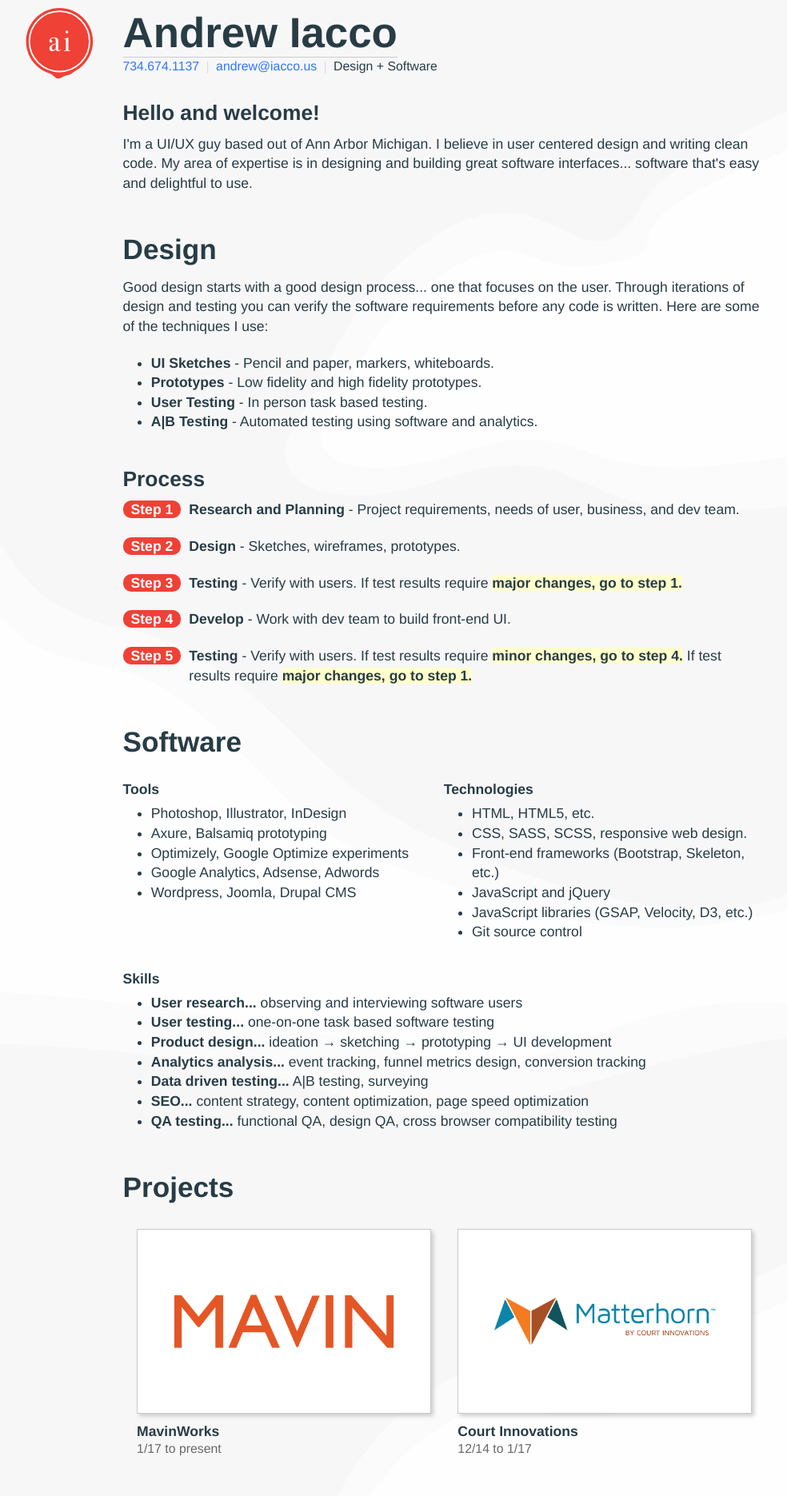
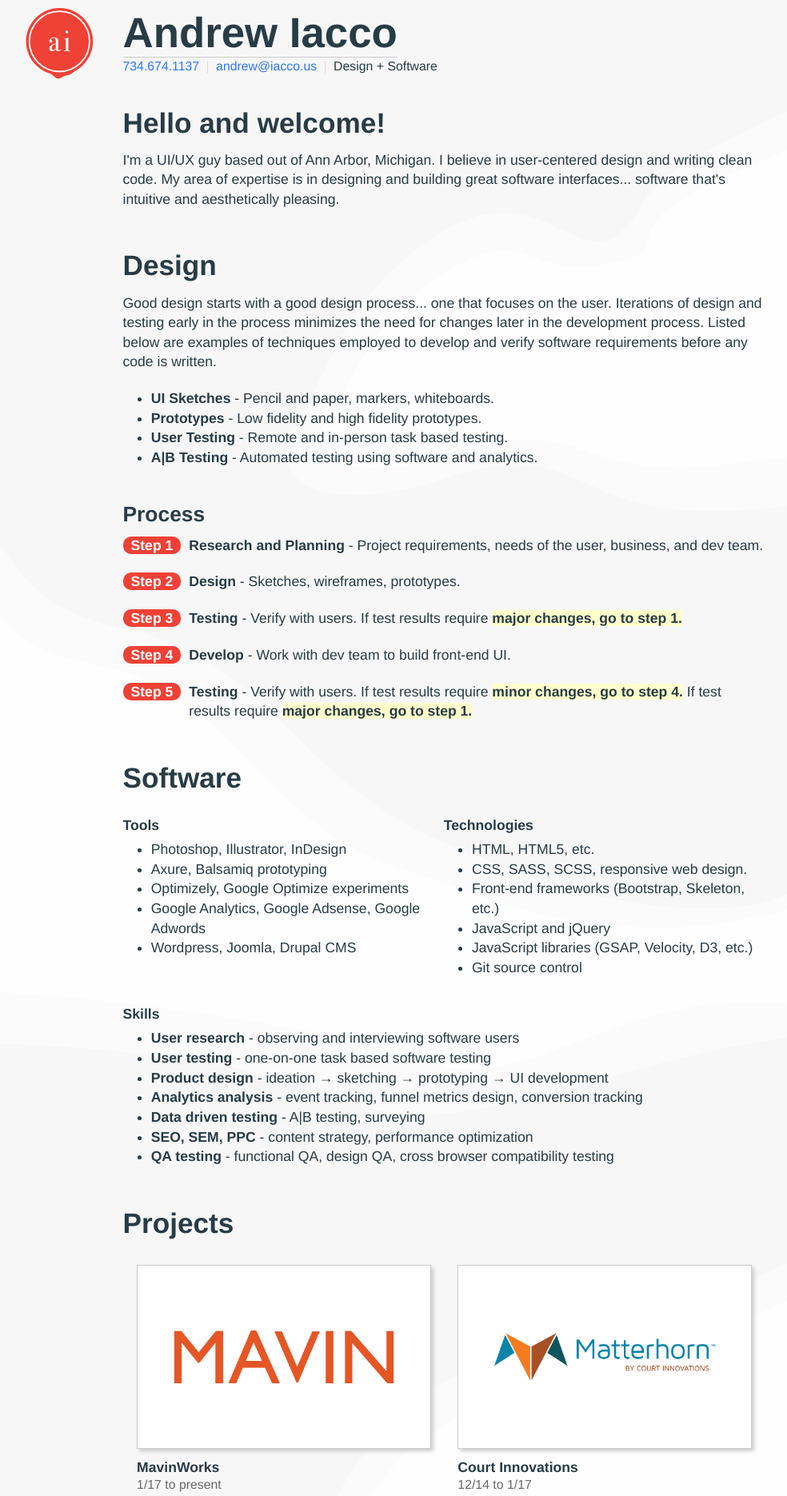
Before and after one commit to iaccoand/iacco_us, a plain HTML site: page index.html in a window 1280 px wide. Shown: the top 1871 px of the page at 80% size, without its empty margins (154-1138 px from the left). Drawn offline with Linux system fonts and the light colour scheme; a web font is replaced by a local one.

Commit message:
Misc text edits

```diff
--- a/index.html
+++ b/index.html
@@ -48,23 +48,23 @@
 			<div class="fourteen columns" id="main-content">
 				<!--========== OVERVIEW ==========-->
 				<div class="row">
-					<h3>Hello and welcome!</h3>
-					<p>I'm a UI/UX guy based out of Ann Arbor Michigan. I believe in user centered design and writing clean code. My area of expertise is in designing and building great software interfaces... software that's easy and delightful to use.</p>
+					<h2>Hello and welcome!</h2>
+					<p>I'm a UI/UX guy based out of Ann Arbor, Michigan. I believe in user-centered design and writing clean code. My area of expertise is in designing and building great software interfaces... software that's intuitive and aesthetically pleasing.</p>
 				</div>
 				<!--========== DESIGN ==========-->
 				<div class="row" id="design">
 					<h2>Design</h2>
-					<p>Good design starts with a good design process... one that focuses on the user. Through iterations of design and testing you can verify the software requirements before any code is written. Here are some of the techniques I use:</p>
+					<p>Good design starts with a good design process... one that focuses on the user. Iterations of design and testing early in the process minimizes the need for changes later in the development process. Listed below are examples of techniques employed to develop and verify software requirements before any code is written.</p>
 					<ul>
 						<li><strong>UI Sketches</strong> - Pencil and paper, markers, whiteboards. </li>
 						<li><strong>Prototypes</strong> - Low fidelity and high fidelity prototypes.</li>
-						<li><strong>User Testing</strong> - In person task based testing.</li>
+						<li><strong>User Testing</strong> - Remote and in-person task based testing.</li>
 						<li><strong>A|B Testing</strong> - Automated testing using software and analytics.</li>
 					</ul>
 					<h3>Process</h3>
 					<p class="step">
 						<span class="number-holder"><span>Step 1</span></span>
-						<span><strong>Research and Planning</strong> - Project requirements, needs of user, business, and dev team.</span>
+						<span><strong>Research and Planning</strong> - Project requirements, needs of the user, business, and dev team.</span>
 					</p>
 					<p class="step">
 						<span class="number-holder"><span>Step 2</span></span>
@@ -92,7 +92,7 @@
 							<li>Photoshop, Illustrator, InDesign</li>
 							<li>Axure, Balsamiq prototyping</li>
 							<li>Optimizely, Google Optimize experiments</li>
-							<li>Google Analytics, Adsense, Adwords</li>
+							<li>Google Analytics, Google Adsense, Google Adwords</li>
 							<li>Wordpress, Joomla, Drupal CMS</li>
 						</ul>
 					</div>
@@ -111,13 +111,13 @@
 				<div class="row">
 					<h5>Skills</h5>
 					<ul>
-						<li><strong>User research...</strong> observing and interviewing software users</li>
-						<li><strong>User testing...</strong> one-on-one task based software testing</li>
-						<li><strong>Product design...</strong> ideation &rarr; sketching &rarr; prototyping &rarr; UI development</li>
-						<li><strong>Analytics analysis...</strong> event tracking, funnel metrics design, conversion tracking</li>
-						<li><strong>Data driven testing...</strong> A|B testing, surveying</li>
-						<li><strong>SEO...</strong> content strategy, content optimization, page speed optimization</li>
-						<li><strong>QA testing...</strong> functional QA, design QA, cross browser compatibility testing</li>
+						<li><strong>User research</strong> - observing and interviewing software users</li>
+						<li><strong>User testing</strong> -  one-on-one task based software testing</li>
+						<li><strong>Product design</strong> -  ideation &rarr; sketching &rarr; prototyping &rarr; UI development</li>
+						<li><strong>Analytics analysis</strong> -  event tracking, funnel metrics design, conversion tracking</li>
+						<li><strong>Data driven testing</strong> -  A|B testing, surveying</li>
+						<li><strong>SEO, SEM, PPC</strong> -  content strategy, performance optimization</li>
+						<li><strong>QA testing</strong> -  functional QA, design QA, cross browser compatibility testing</li>
 					</ul>
 				</div>
 				<!-- ========== PROJECTS ========== -->
@@ -163,10 +163,16 @@
 						<p>12/07 to 1/10</p>
 					</div>
 				</div>
+				<!--========== SOFTWARE ==========-->
+				<div class="row" id="education">
+					<h2>Education</h2>
+					<p><strong>Michigan State University</strong> - Bachelor of Arts, Information Studies and Media</p>
+
+				</div>
 				<div class="row" id="personal">
 					<h2>Personal</h2>
-					<p>My favorite hobby is hanging out with my 7 year-old son. He is full of boundless energy and unending questions. I love that I can be there as he discovers new things and becomes a person in his own right. At the moment, his favorite activities include sports (hockey, soccer, baseball), Legos, art projects, fort building, Pokemon cards, video games and remaining in constant motion. I try my hardest to keep up and be the best dad I can be.</p>
-					<p>In addition, I love building physical as well as digital things. I have renovated and built homes and can wire, plumb and frame just about anything. I am an avid woodworker and my guilty pleasure is buying and restoring vintage hand tools. I cut down trees and mill my own lumber on my sawmill. Just as in software, I relish building new things. From nothing, something useful and beautiful.</p>
+					<p>My favorite hobby is hanging out with my 7 year-old son. He is full of boundless energy and unending questions. At the moment, his favorite activities include sports (hockey, soccer, baseball), Legos, art projects, fort building, Pokemon cards, video games and remaining in constant motion. I love watching him learn new things and do my best to keep up.</p>
+					<p>In addition, my love of building crosses from the digital into the physical world. I have renovated homes and can wire, plumb and frame just about anything. I cut down trees, mill my own lumber and my guilty pleasure is restoring vintage hand tools. Just as in software, I derive joy in creating new things; from nothing something useful and beautiful.</p>
 				</div>
 			</div>
 		</div>
@@ -291,7 +297,7 @@
 	<div style="display:none;">
 		<div id="project1">
 			<h2>MavinWorks</h2>
-			<p>MAVIN is a search engine for people to look up what their stuff is worth using historic pricing data from eBay. Since launch the website has grown to over 1 Million pageviews per month. In June we launched Mavin Premium, a subscription service that allows collectors to track what their collections are worth.</p>
+			<p>MAVIN is a search engine for people to look up what their stuff is worth using historic eBay pricing data. Since launch, the website has grown to over 1 million pageviews per month. June saw the launch of Mavin Premium, a subscription service that allows collectors to track what their entire collections are worth over time.</p>
 			<p><a href="https://mavin.io" target="_blank">https://mavin.io</a>
 			<h5>Role</h5>
 			<p>Founder, UX/UI, everything but back-end development</p>
@@ -308,7 +314,7 @@
 		</div>
 		<div id="project2">
 			<h2>Court Innovations</h2>
-			<p>Court Innovations is a University of Michigan Law School spin-off that allows citizens to deal with routine court cases online... for example, contesting a traffic ticket or working out a payment plan to deal with an outstanding warrant.</p>
+			<p>Court Innovations is a University of Michigan Law School spin-off that allows citizens to address routine court cases (i.e. contesting a traffic ticket or developing a payment plan for an outstanding warrant) online.</p>
 			<p>
 				<a href="http://courtinnovations.com" target="_blank">http://courtinnovations.com</a> and
 				<a href="http://getmatterhorn.com" target="_blank">http://getmatterhorn.com</a><br/>
@@ -326,9 +332,9 @@
 		</div>
 		<div id="project3">
 			<h2>Ideomed</h2>
-			<p>Ideomed built healthcare apps for people with chronic conditions like diabetes, asthma, heart disease, etc. Insurance company case managers could monitor their patients (using the app) from a central dashboard, alerting them to issues before serious medical incidents occurred. The company was acquired by Spectrum/Priority Health in January 2015.</p>
+			<p>Before their acquisition by Spectrum/Priority Health in January 2015, Ideomed built healthcare apps for people with chronic medical conditions like diabetes, asthma and heart disease. Insurance company case managers could monitor their patients (using the app) from a central dashboard, alerting them to issues before serious medical incidents occurred. </p>
 			<h5>Role</h5>
-			<p>Senior UX/UI Designer</p>
+			<p>UX/UI Designer</p>
 			<h5>Primary Responsibilities</h5>
 			<ul>
 				<li>Worked with internal team and end users to identify and refine requirements</li>
@@ -358,7 +364,7 @@
 		</div>
 		<div id="project5">
 			<h2>Thomson Reuters</h2>
-			<p>I worked in the healthcare division business of Thomson Reuters testing, designing, and building software for "payers" and "providers". </p>
+			<p>As part of the Thomson Reuters healthcare division, I tested, designed, and built software for "payers" and "providers".</p>
 			<p>
 				<a href="http://thomsonreuters.com" target="_blank">http://thomsonreuters.com</a><br/>
 				<span class="hint-text"><strong>Note:</strong> I didn't design or develop their current marketing website.</span>
```
Also changed, not shown: scss/style.scss (+0 -10 lines), sources/ai_logo_drip_mat.png (added), 1 other file.
